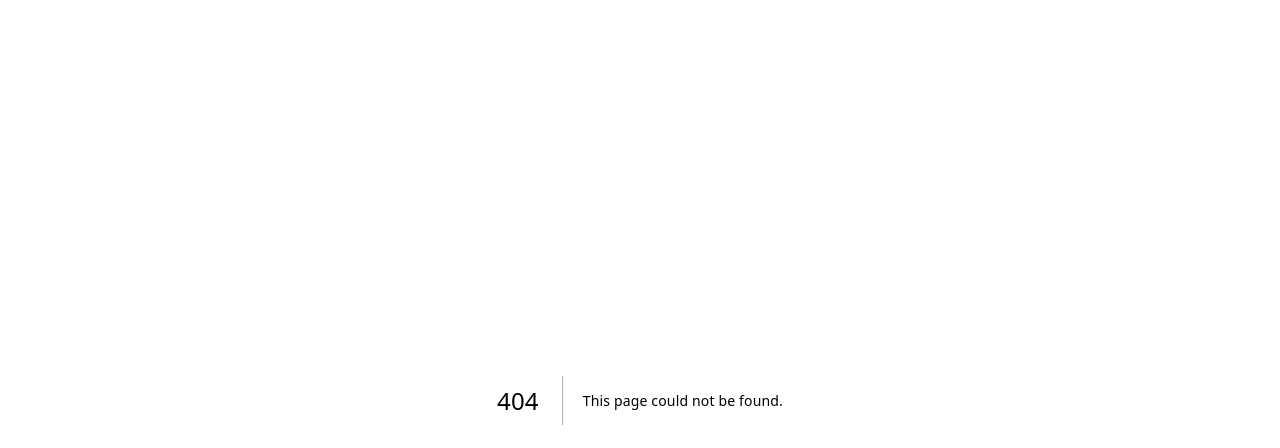
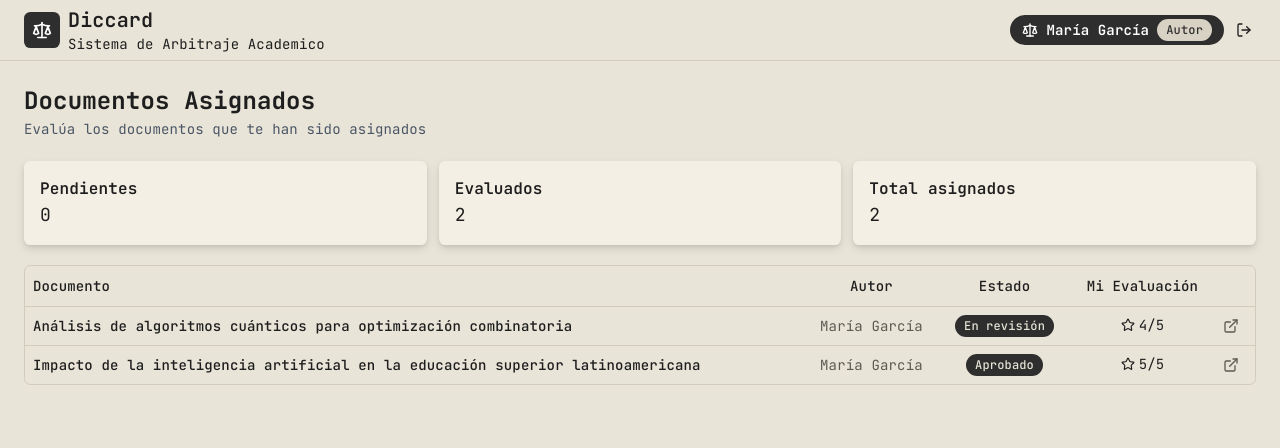
Before and after one commit to Juan-Lozoya/Dic-Articulos, a Next.js app: page /dashboard/revisor in a window 1280 px wide. Before the commit this address had no page. Shown: the top 448 px of the page. Built offline with nearby package versions, Linux system fonts and the light colour scheme.

Commit message:
revisor page

```diff
--- a/app/dashboard/autor/components/head.tsx
+++ b/app/dashboard/autor/components/head.tsx
@@ -1,3 +1,5 @@
+'use client';
+
 import { Button } from '@/components/ui/button';
 import { Plus } from 'lucide-react';
 
--- a/app/dashboard/autor/components/stats.tsx
+++ b/app/dashboard/autor/components/stats.tsx
@@ -12,10 +12,12 @@ export default function StatsAutor() {
       <div className="mt-5 grid grid-cols-2 md:grid-cols-4 gap-x-3 gap-y-2">
         {stats.map((stat) => (
           <div key={stat.key} className="shadow-md rounded-md bg-card w-full min-h-20">
-            <div className="w-full flex items-center justify-center pt-2">
-              <Badge variant={stat.variant}>{stat.label}</Badge>
+            <div className="p-2">
+              <div className="w-full flex items-center justify-start">
+                <Badge>{stat.label}</Badge>
+              </div>
+              <div className="w-full ml-3 text-lg">{stat.number}</div>
             </div>
-            <div className="w-full ml-3 text-lg">{stat.number}</div>
           </div>
         ))}
       </div>
--- /dev/null
+++ b/app/dashboard/revisor/components/head.tsx
@@ -0,0 +1,12 @@
+export default function HeadRevisor() {
+  return (
+    <>
+      <div>
+        <h1 className="font-bold text-2xl">Documentos Asignados</h1>
+        <span className="text-sm text-gray-600">
+          Evalúa los documentos que te han sido asignados
+        </span>
+      </div>
+    </>
+  );
+}
--- /dev/null
+++ b/app/dashboard/revisor/components/stats.tsx
@@ -0,0 +1,24 @@
+'use client';
+
+export default function StatsRevisor() {
+  const myDocs = [
+    { key: 'pend', label: 'Pendientes', number: 0, variant: 'default' },
+    { key: 'eval', label: 'Evaluados', number: 2, variant: 'secondary' },
+    { key: 'total', label: 'Total asignados', number: 2, variant: 'outline' },
+  ];
+
+  return (
+    <>
+      <div className="mt-5 grid grid-cols-1 md:grid-cols-3 gap-x-3 gap-y-2">
+        {myDocs.map((doc) => (
+          <div key={doc.key} className="shadow-md rounded-md bg-card w-full min-h-20">
+            <div className="p-4">
+              <h1 className="font-semibold text-md">{doc.label}</h1>
+              <span className={`text-lg text-${doc.variant}`}>{doc.number}</span>
+            </div>
+          </div>
+        ))}
+      </div>
+    </>
+  );
+}
--- /dev/null
+++ b/app/dashboard/revisor/components/table.tsx
@@ -0,0 +1,78 @@
+'use client';
+
+import {
+  Table,
+  TableBody,
+  TableCell,
+  TableHead,
+  TableHeader,
+  TableRow,
+} from '@/components/ui/table';
+import { Badge } from '@/components/ui/badge';
+import { ExternalLink, Star } from 'lucide-react';
+
+export default function TableRevisor() {
+  const myDocs = [
+    {
+      title: 'Análisis de algoritmos cuánticos para optimización combinatoria',
+      autor: 'María García',
+      status: { label: 'En revisión', variant: 'secondary' },
+      eval: 4,
+      link: 'https://github.com/Juan-Lozoya/Dic-Articulos',
+    },
+    {
+      title: 'Impacto de la inteligencia artificial en la educación superior latinoamericana',
+      autor: 'María García',
+      status: { label: 'Aprobado', variant: 'default' },
+      eval: 5,
+      link: 'https://github.com/Juan-Lozoya/Dic-Articulos',
+    },
+  ];
+  return (
+    <>
+      <div className="overflow-hidden border rounded-md mt-5">
+        <Table>
+          <TableHeader>
+            <TableRow>
+              <TableHead>Documento</TableHead>
+              <TableHead className="text-center">Autor</TableHead>
+              <TableHead className="text-center">Estado</TableHead>
+              <TableHead className="text-center">Mi Evaluación</TableHead>
+              <TableHead className="w-10" />
+            </TableRow>
+          </TableHeader>
+          <TableBody>
+            {myDocs.map((doc) => (
+              <TableRow key={doc.eval} className='className="cursor-pointer hover:bg-muted/50"'>
+                <TableCell>
+                  <p className="font-medium text-foreground line-clamp-1">{doc.title}</p>
+                </TableCell>
+                <TableCell className="text-sm text-muted-foreground text-center">
+                  {doc.autor}
+                </TableCell>
+                <TableCell className="text-center">
+                  <Badge>{doc.status.label}</Badge>
+                </TableCell>
+                <TableCell className="flex justify-center">
+                  <span className="flex items-center gap-1 text-sm text-status-approved">
+                    <Star className="h-3.5 w-3.5" /> {doc.eval}/5
+                  </span>
+                </TableCell>
+                <TableCell>
+                  <a
+                    href={doc.link}
+                    target="_blank"
+                    rel="noopener noreferrer"
+                    onClick={(e) => e.stopPropagation()}
+                  >
+                    <ExternalLink className="h-4 w-4 text-muted-foreground hover:text-foreground" />
+                  </a>
+                </TableCell>
+              </TableRow>
+            ))}
+          </TableBody>
+        </Table>
+      </div>
+    </>
+  );
+}
--- /dev/null
+++ b/app/dashboard/revisor/page.tsx
@@ -0,0 +1,13 @@
+import HeadRevisor from './components/head';
+import StatsRevisor from './components/stats';
+import TableRevisor from './components/table';
+
+export default function RevisorPage() {
+  return (
+    <>
+      <HeadRevisor />
+      <StatsRevisor />
+      <TableRevisor />
+    </>
+  );
+}
```
